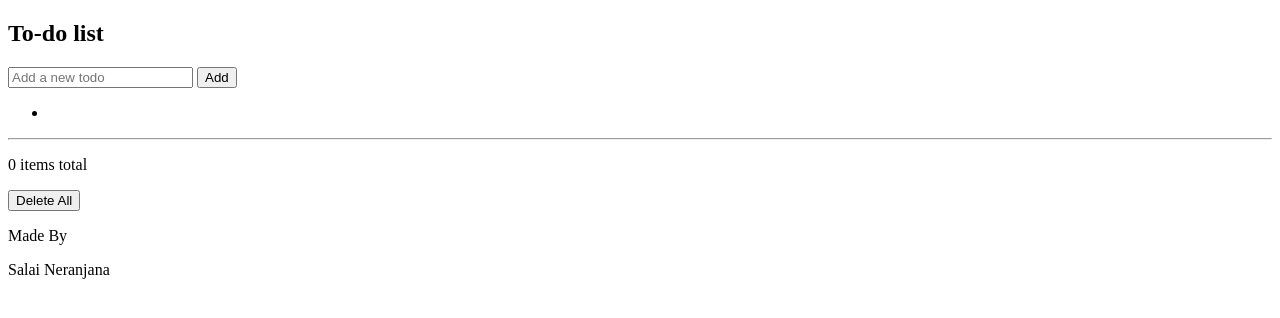
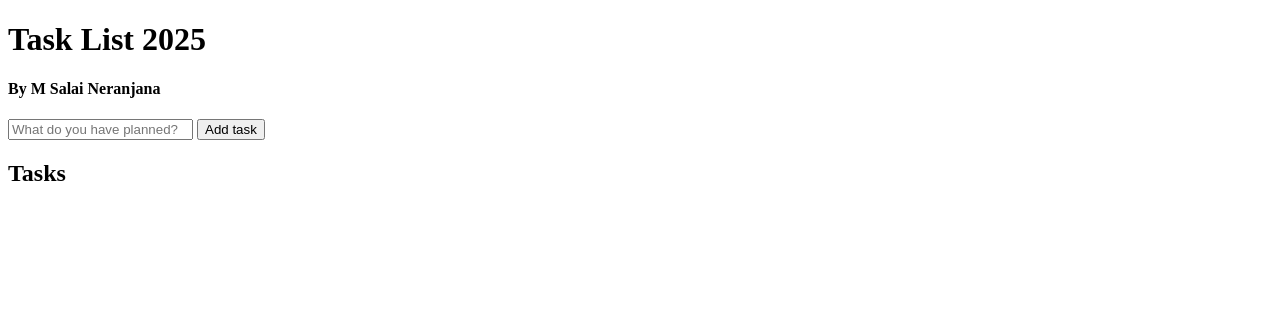
Before and after one commit to Neranjana21/Cognizance_1st_Year_T1, a plain HTML site: page OS/index.html in a window 1280 px wide. Drawn offline with Linux system fonts and the light colour scheme.

Commit message:
Update index.html

```diff
--- a/OS/index.html
+++ b/OS/index.html
@@ -1,40 +1,54 @@
 <!DOCTYPE html>
 <html lang="en">
 <head>
-    <meta charset="UTF-8" />
-    <meta name="viewport" content="width=device-width, initial-scale=1.0" />
-    <link rel="stylesheet" href="./style.css" />
-    <script src="./script.js" defer></script>
-    <title>Todo</title>
+	<meta charset="UTF-8">
+	<meta http-equiv="X-UA-Compatible" content="IE=edge">
+	<meta name="viewport" content="width=device-width, initial-scale=1.0">
+	<title>Task List 2021</title>
+
+	<link rel="stylesheet" href="style.css" />
 </head>
 <body>
-    <section class="todo">
-      <h2>To-do list</h2>
-      <div class="input">
+
+	<header>
+		<h1>Task List 2025</h1>
+    <h4>By M Salai Neranjana</h4>
+		<form id="new-task-form">
 			<input
 				type="text"
-          class="input-field"
-          id="todoInput"
-          placeholder="Add a new todo"
-        />
-        <button class="btn">Add</button>
+				name="new-task-input"
+				id="new-task-input"
+				placeholder="What do you have planned?" />
+			<input
+				type="submit"
+				id="new-task-submit"
+				value="Add task" />
+		</form>
+	</header>
+	<main>
+		<section class="task-list">
+			<h2>Tasks</h2>
+
+			<div id="tasks">
+
+				<!-- <div class="task">
+					<div class="content">
+						<input
+							type="text"
+							class="text"
+							value="A new task"
+							readonly>
 					</div>
-      <ul class="scroll">
-        <li id="todoList"></li>
-      </ul>
-      <div>
-        <hr class="counter" />
-        <div class="counter-container">
-          <p><span id="todoCount">0</span> items total</p>
-          <button id="deleteButton">Delete All</button>
+					<div class="actions">
+						<button class="edit">Edit</button>
+						<button class="delete">Delete</button>
 					</div>
+				</div> -->
+
 			</div>
 		</section>
-    <footer>
-      <div class="footer">
-        <p class="made-by">Made By</p>
-        <p class="author">Salai Neranjana</p>
-      </div>
-    </footer>
+	</main>
+
+	<script src="style.js"></script>
 </body>
 </html>
```
Lines whose indentation alone changed are shown as unchanged.
